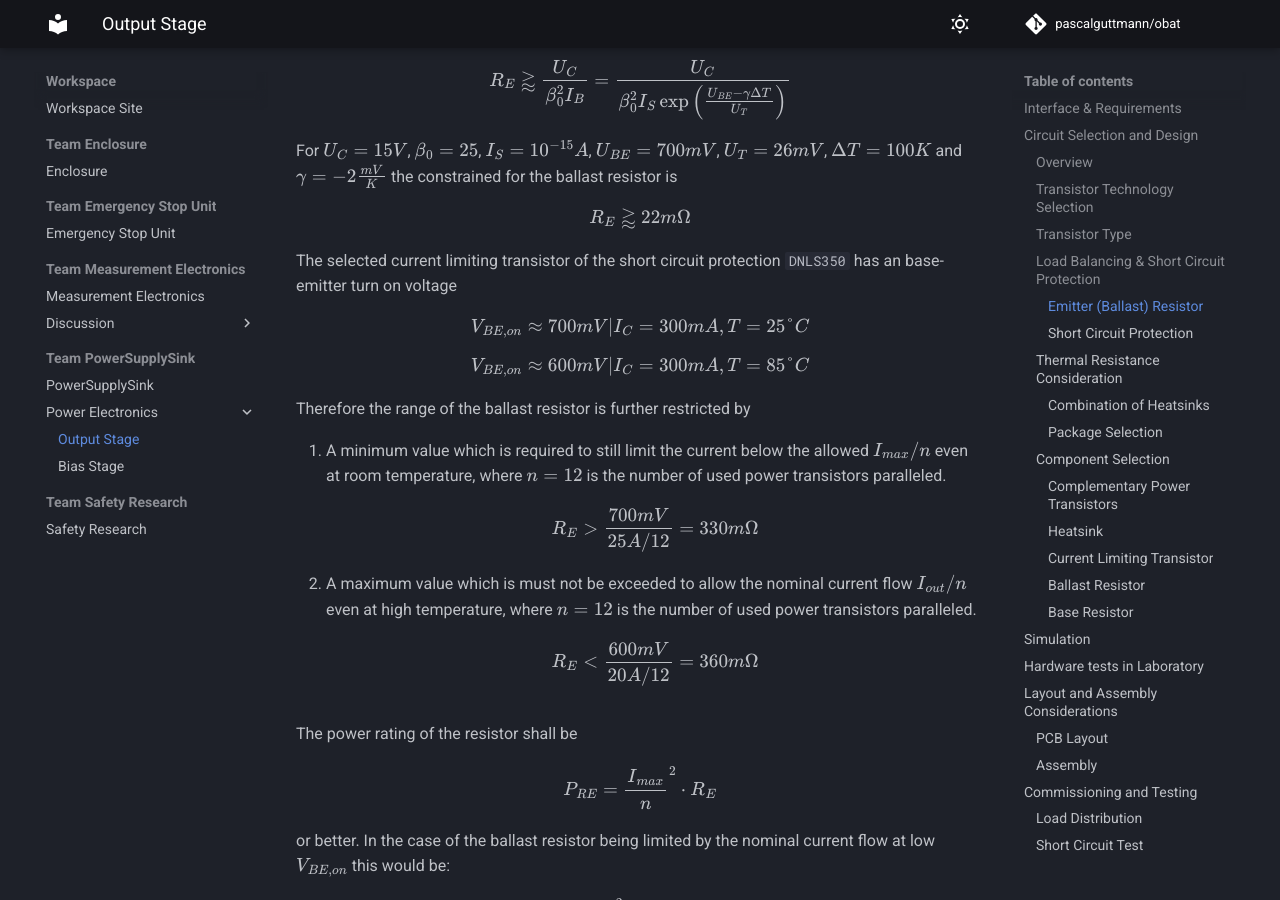
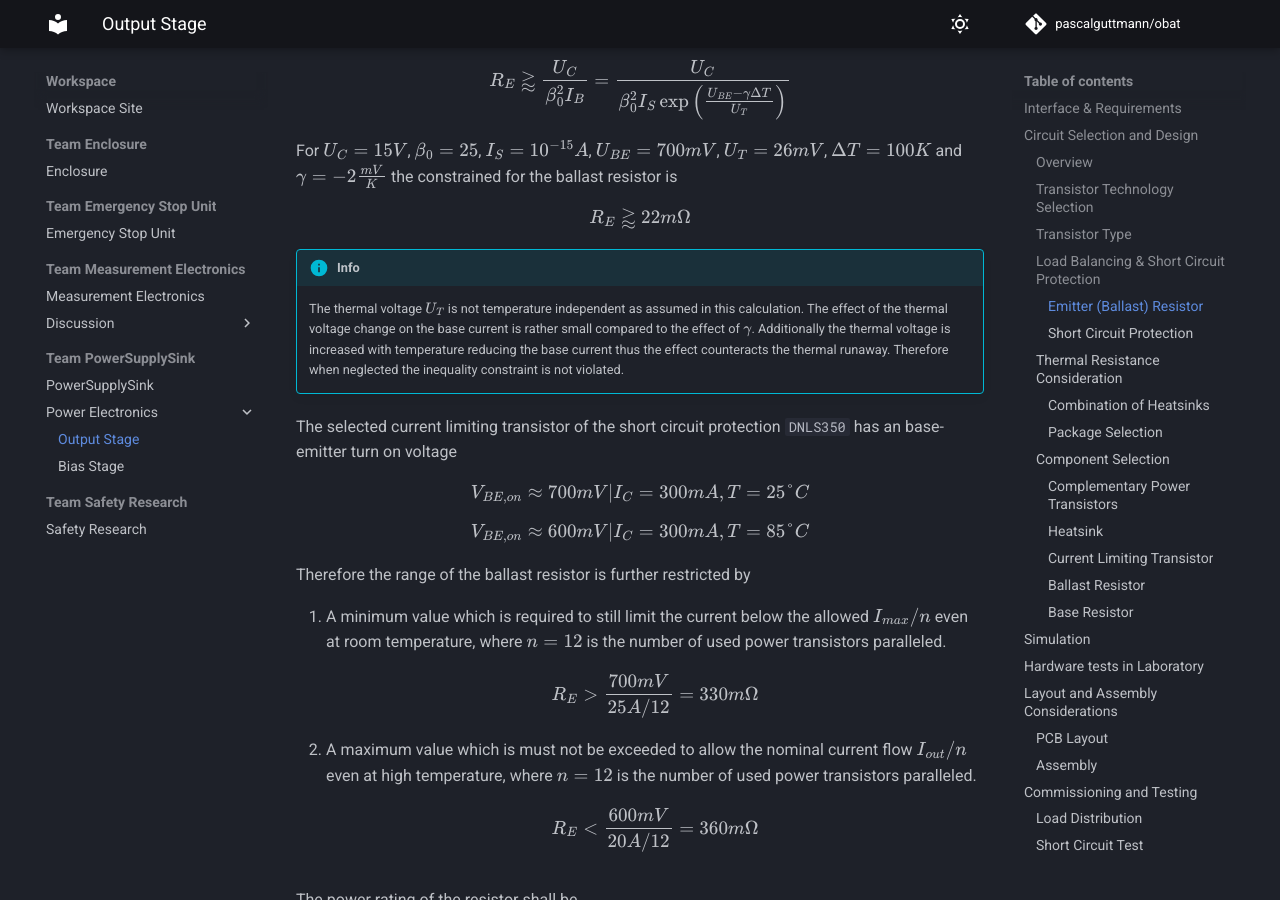
Before and after one commit to pascalguttmann/obat, an MkDocs documentation site: the page built from docs/workspace/pss/outstage/outstage.md, in a window 1280 px wide and 900 px high, scrolled down 3209 px. Built offline with MkDocs 1.6.1 and Material for MkDocs 9.7.7, drawn with Linux system fonts in a browser that asks for light colours; comment, search, counter and statistics services are not loaded.

Commit message:
add thermal voltage info
thermal voltage is not constant, but has minor effect.
effect counteracts thermal runaway and can therefore be neglected.

```diff
--- a/docs/workspace/pss/outstage/outstage.md
+++ b/docs/workspace/pss/outstage/outstage.md
@@ -124,6 +124,14 @@ For $U_C = 15V$, $\beta_0 = 25$, $I_S = 10^{-15} A$, $U_{BE} = 700 mV$, $U_T =
 26mV$, $\Delta T = 100K$ and $\gamma = -2 \frac{mV}{K}$ the constrained for the
 ballast resistor is
 $$ R_E \gtrapprox 22 m \Omega $$
+
+!!! info
+    The thermal voltage $U_T$ is not temperature independent as assumed in this
+    calculation. The effect of the thermal voltage change on the base current is
+    rather small compared to the effect of $\gamma$. Additionally the thermal
+    voltage is increased with temperature reducing the base current thus the
+    effect counteracts the thermal runaway. Therefore when neglected the
+    inequality constraint is not violated.
 
 The selected current limiting transistor of the short circuit protection
 `DNLS350` has an base-emitter turn on voltage
```
